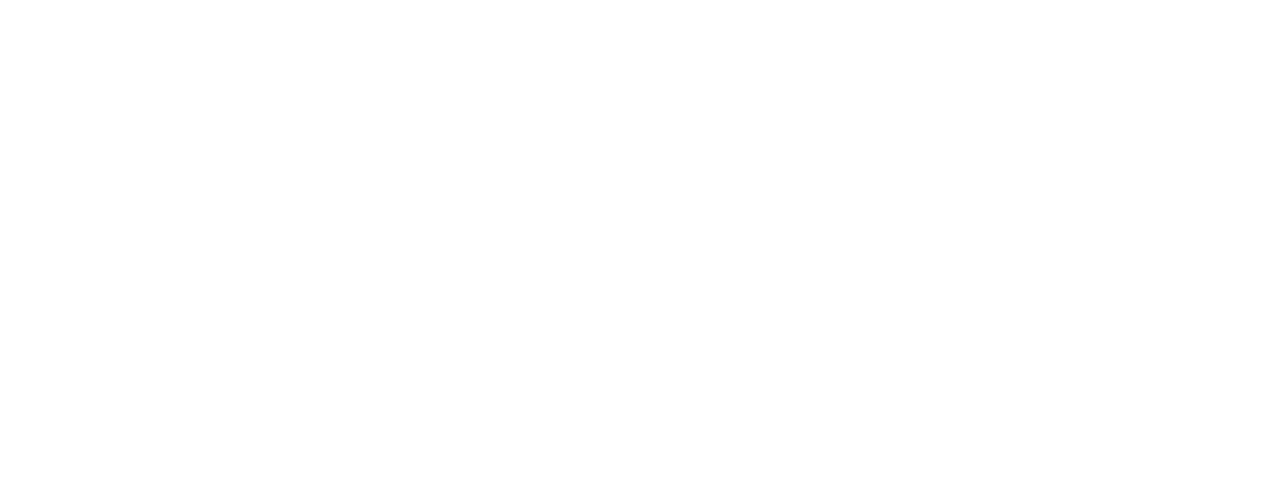
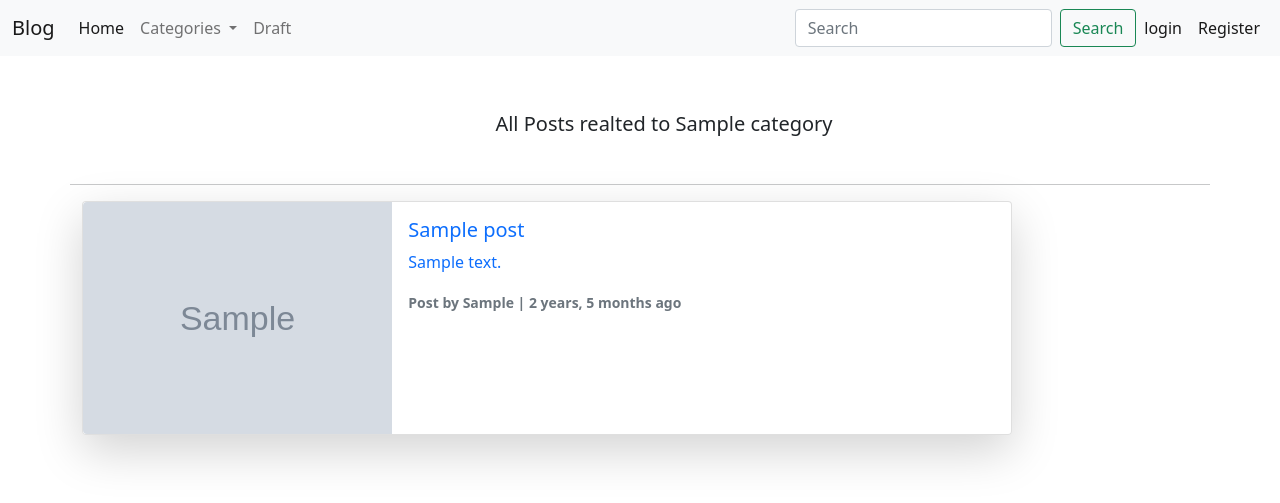
Before and after one commit to rcoffie/simple-blog-app, a Django app: a page that uses templates/posts/categories.html in a window 1280 px wide. Before the commit the part shown is empty. Shown: the top 503 px of the page. Run offline with Django 4.2, Linux system fonts and the light colour scheme; tables that the repository leaves empty hold one stand-in row (values such as "Sample post"); grey boxes marked "Sample" are stand-in pictures.

Commit message:
working on category page

```diff
--- a/post/views.py
+++ b/post/views.py
@@ -1,9 +1,10 @@
 from django.shortcuts import render,redirect
 from post.forms import PostsForm, ReplyForm
-from post.models import Posts, Comment
+from post.models import Posts, Comment, Category
 from django.contrib import messages
 from django.core.paginator import Paginator, EmptyPage, PageNotAnInteger
 from django.contrib.auth.decorators import login_required
+
 
 # Create your views here.
 
@@ -78,12 +79,13 @@
     return render(request, 'posts/draft.html', context)
 
 
-# TODO will write a logic to list all post related to a particular category
+
 def category(request, category):
+    category = Category.objects.get(name=category)
     posts = Posts.objects.filter(category__name__contains=category).order_by('-created_on')
     context = {
+    'posts':posts,
     'category':category,
-    'posts':posts,
     }
 
     return render(request, 'posts/categories.html',context)
--- a/templates/posts/categories.html
+++ b/templates/posts/categories.html
@@ -0,0 +1,42 @@
+{% extends 'base.html' %}
+{% load humanize %}
+{% block content %}
+
+<div class="container">
+  <div class="row">
+    <h5 class="text-center m-4 p-4"> All Posts realted to {{category|capfirst}}</h5>
+    <hr>
+      {% if posts %}
+      {% for each in posts %}
+      <a href="{% url 'post_detail' each.id %}" class="text-decoration-none ">
+      <div class="col-md-10 shadow-lg  rounded">
+        <div class="card mb-3" >
+          <div class="row g-0">
+            <div class="col-md-4">
+              <img src="{{each.images.url}}" class="img-fluid rounded-start" alt="{{each.title}}">
+            </div>
+            <div class="col-md-8">
+              <div class="card-body">
+                <h5 class="card-title">{{each.title}}</h5>
+                <p class="card-text">{{each.content}}</p>
+                <p class="card-text"><small class="text-muted"> <strong> Post by {{each.author|capfirst}} | {{each.created_on| naturaltime}} </strong> </small></p>
+              </div>
+            </div>
+          </div>
+        </div>
+
+    </div>
+    </a>
+    {% endfor %}
+    {% else %}
+    <div class="alert alert-success" role="alert">
+      <h4 class="alert-heading">Well done!</h4>
+      <p>Aww yeah, you successfully read this important alert message. This example text is going to run a bit longer so that you can see how spacing within an alert works with this kind of content.</p>
+      <hr>
+      <p class="mb-0">Whenever you need to, be sure to use margin utilities to keep things nice and tidy.</p>
+    </div>
+    {% endif %}
+  </div>
+</div>
+
+{% endblock %}
--- a/templates/posts/post_detail.html
+++ b/templates/posts/post_detail.html
@@ -18,7 +18,8 @@
        <span><small class="">
           {% for cat in post.category.all %}
           <!--  TODO: will try to add number views or read -->
-         <small > <a class="bg-primary text-white text-decoration-none" href="{% url 'category' cat.name %}"> {{cat}} | </a> </small>
+            <span class="badge bg-primary rounded-pill"> <a class=" text-white text-decoration-none" href="{% url 'category' cat.name %}"> {{cat}}  </a> </span>
+
           {% endfor %}
        </small> </span>
     </p>
```
